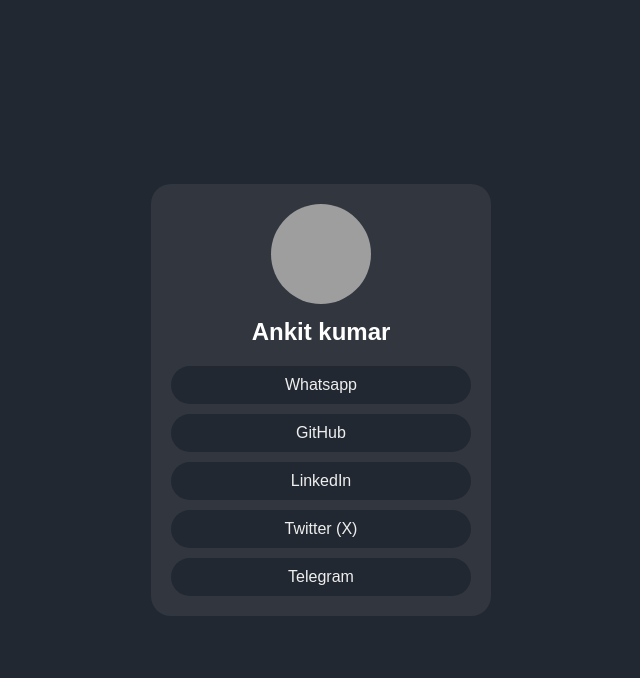
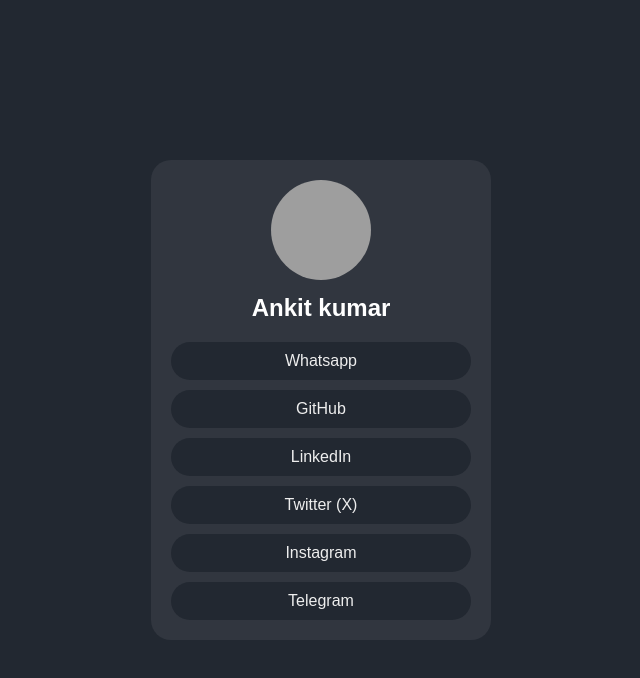
Before and after one commit to Ankitkumar7217734/ProfileCard, a plain HTML site: page index.html in a window 1280 px wide. Shown: the whole page, without its empty margins (319-959 px from the left). Drawn offline with Linux system fonts and the light colour scheme; grey boxes are pictures that could not be loaded.

Commit message:
Add files via upload

```diff
--- a/index.html
+++ b/index.html
@@ -17,8 +17,8 @@
             <a href="https://github.com" class="button">GitHub</a>
             <a href="https://www.linkedin.com/in/ankit-kumar-868341260?utm_source=share&utm_campaign=share_via&utm_content=profile&utm_medium=android_app" class="button">LinkedIn</a>
             <a href="https://x.com/Ankitkumar72177?t=0_K6M_8GE5yWAj-eonkhJA&s=09" class="button">Twitter (X)</a>
+            <a href="https://www.instagram.com/ankit_kumar72177?utm_source=qr&igsh=MThoNzBuc2ZhN2Nnbg==" class="button">Instagram</a>
             <a href="https://t.me/Ankitkumarnsut" class="button">Telegram </a>
-
         </div>
     </div>
 </body>
```
